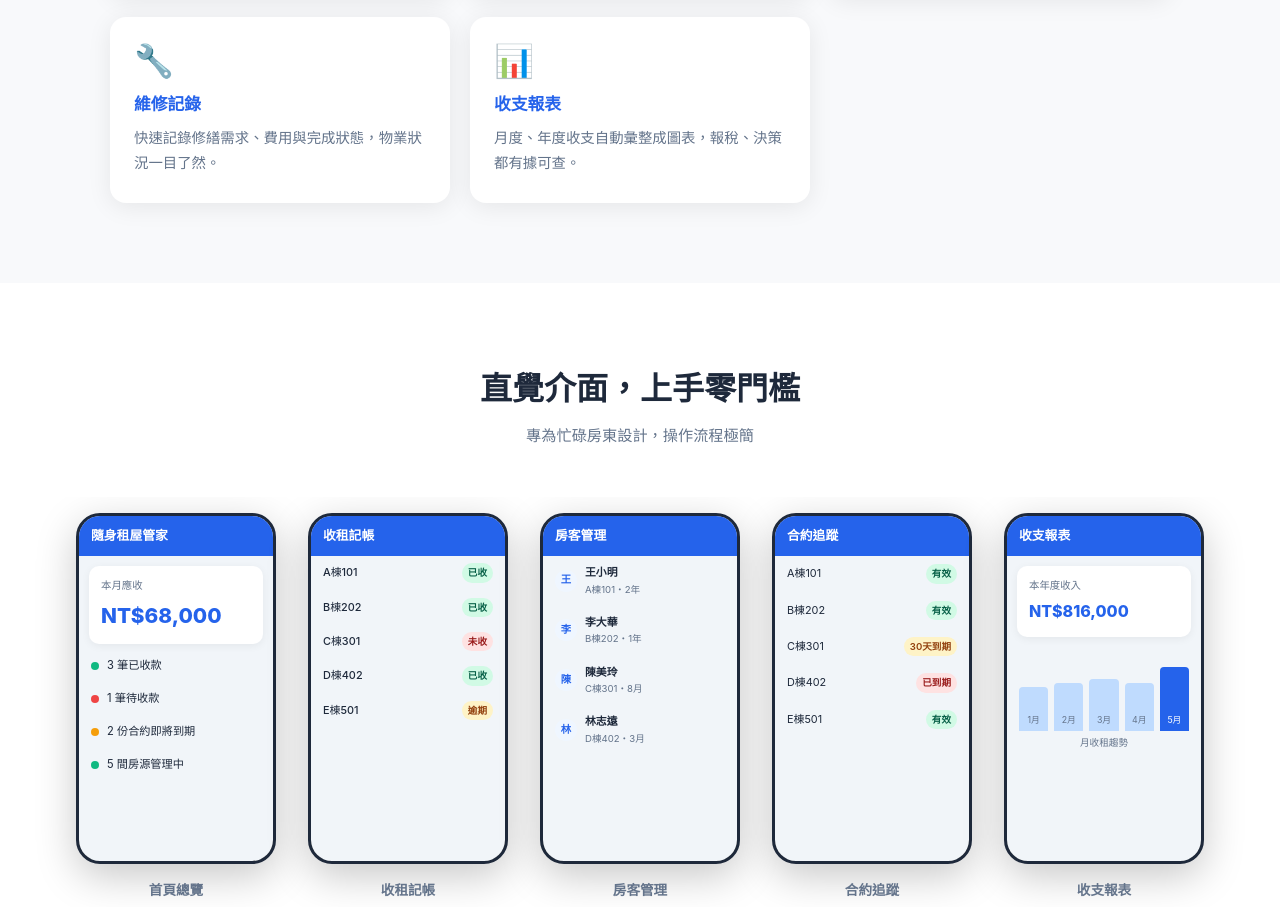
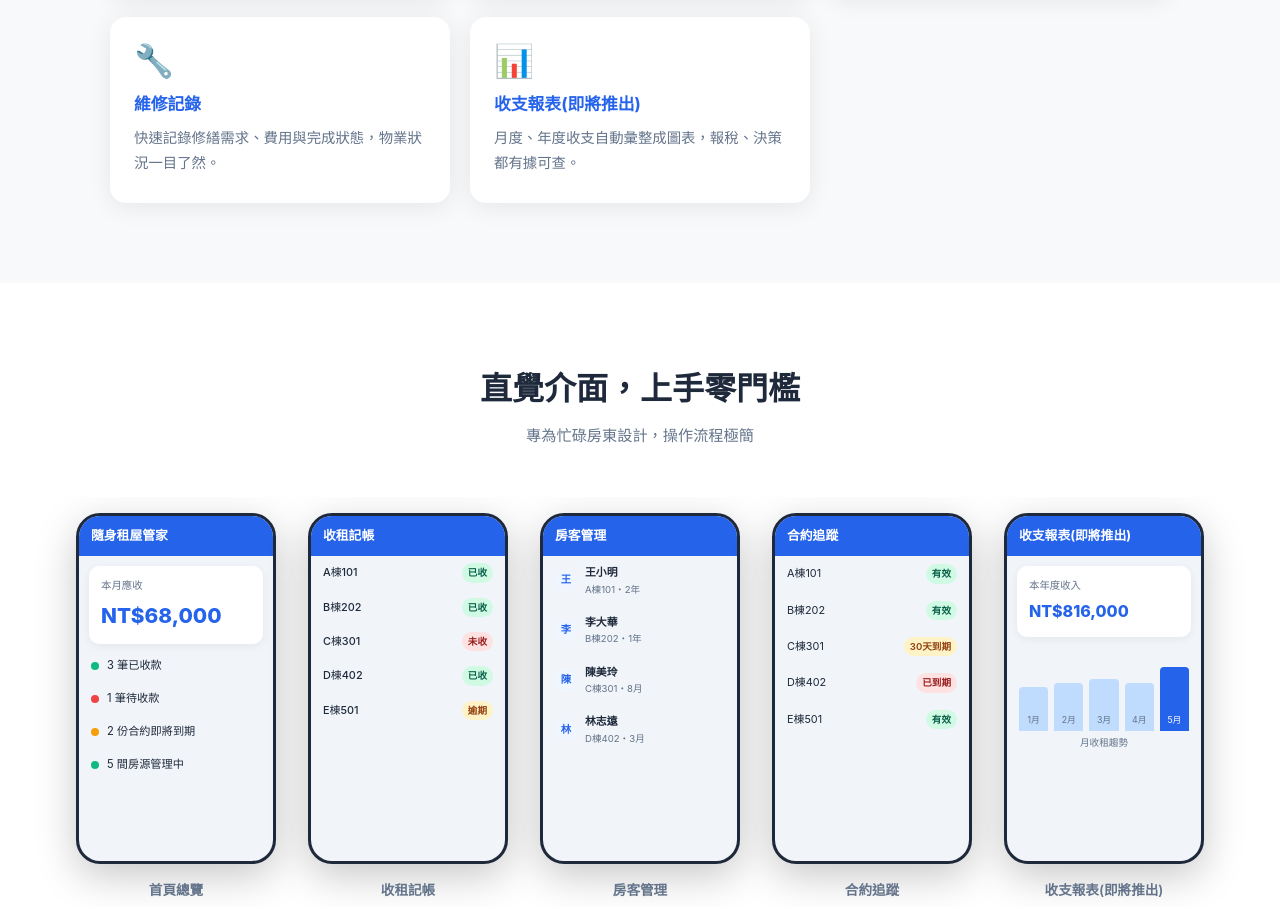
Before and after one commit to memlin00001/RentManager_Home, a plain HTML site: page index.html in a window 1280 px wide. Shown: the part 985-1892 px from the top of the page. Drawn offline with Linux system fonts and the light colour scheme.

Commit message:
fix: mark 收支報表 as coming soon and fix privacy policy link
- Update 收支報表 feature card and carousel caption to indicate upcoming status
- Fix footer privacy policy link from privacy.html to privacy_policy.html
- Remove trailing newline from app-ads.txt

Co-Authored-By: Claude Sonnet 4.6 <noreply@anthropic.com>

```diff
--- a/index.html
+++ b/index.html
@@ -89,7 +89,7 @@
 
           <div class="feature-card">
             <div class="feature-card__icon">📊</div>
-            <h3>收支報表</h3>
+            <h3>收支報表(即將推出)</h3>
             <p>月度、年度收支自動彙整成圖表，報稅、決策都有據可查。</p>
           </div>
 
@@ -213,7 +213,7 @@
             <div class="screenshot-frame">
               <div class="mock-screen">
                 <div class="mock-app-ui">
-                  <div class="mock-topbar">收支報表</div>
+                  <div class="mock-topbar">收支報表(即將推出)</div>
                   <div class="mock-card" style="margin-bottom:4px">
                     <span class="mock-label">本年度收入</span>
                     <span class="mock-amount" style="font-size:1rem">NT$816,000</span>
@@ -229,7 +229,7 @@
                 </div>
               </div>
             </div>
-            <p class="carousel__caption">收支報表</p>
+            <p class="carousel__caption">收支報表(即將推出)</p>
           </div>
 
         </div>
@@ -270,7 +270,7 @@
     <div class="container footer__inner">
       <p class="footer__brand">Deam2Easy 隨身租屋管家</p>
       <nav class="footer__links" aria-label="頁尾連結">
-        <a href="privacy.html" rel="noopener noreferrer">隱私政策</a>
+        <a href="privacy_policy.html" rel="noopener noreferrer">隱私政策</a>
       </nav>
       <p class="footer__copy">© 2026 Deam2Easy. All rights reserved.</p>
     </div>
```
Also changed, not shown: app-ads.txt.
